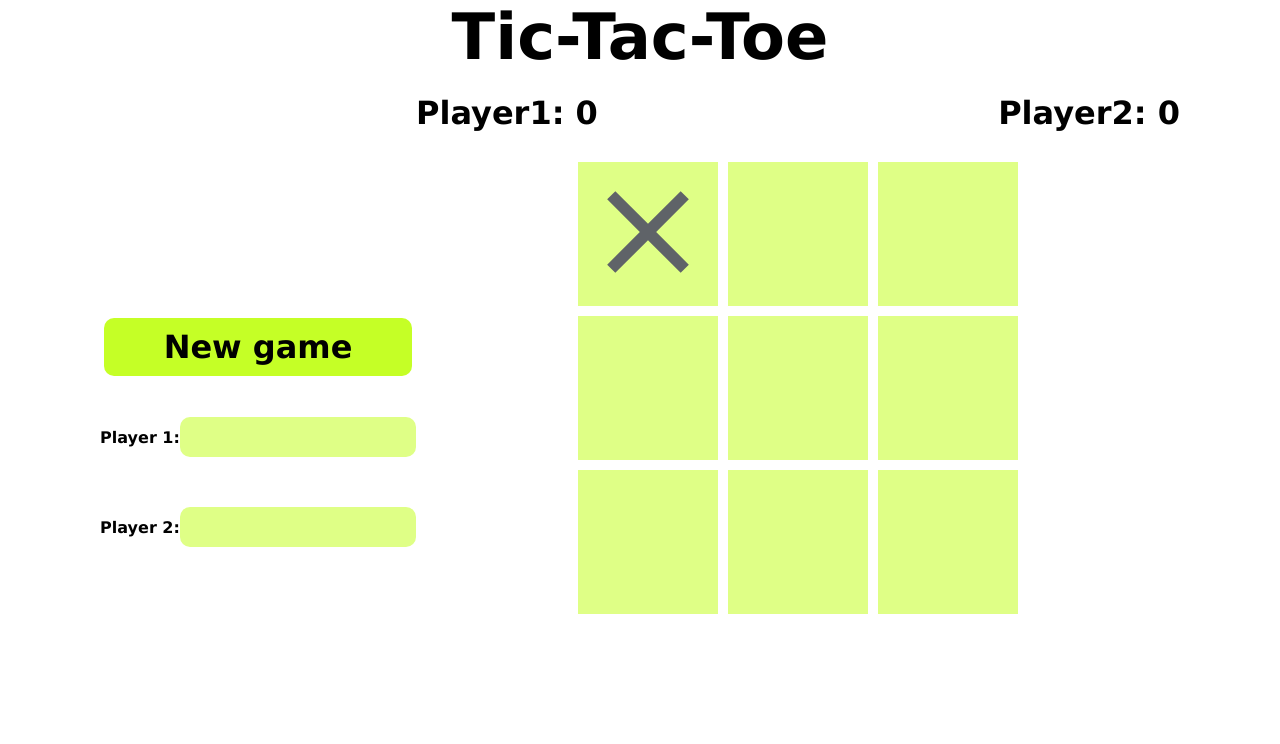
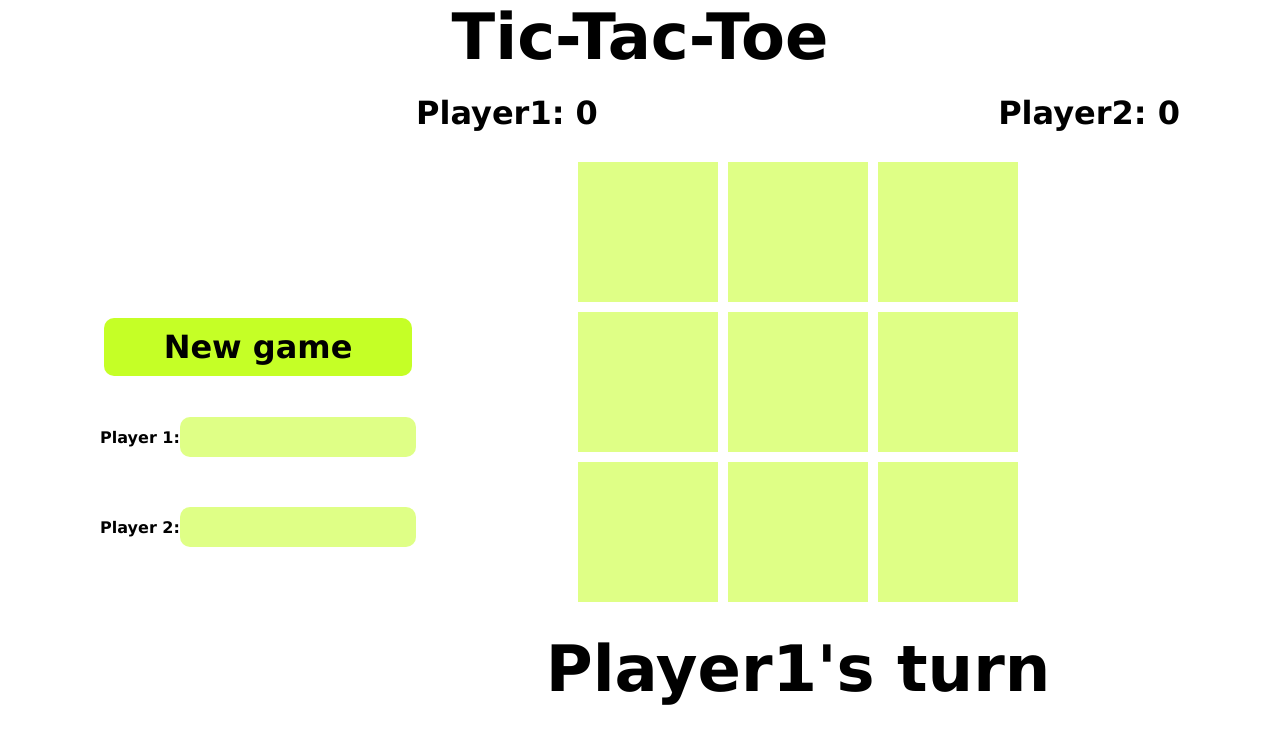
Before and after one commit to Jashbaua/tic-tac-toe, a plain HTML site: page index.html in a window 1280 px wide. Both pictures are taken after a click on the button "New game". Drawn offline with Linux system fonts and the light colour scheme.

Commit message:
Add game rendering functionality

```diff
--- a/index.html
+++ b/index.html
@@ -17,7 +17,7 @@
             <input type="text" name="player2" id="player2" maxlength="12">
         </div>
         <div class="game">
-            <div class="score"><span><span id="player1name">Player1</span>: <span id="player1score">0</span></span><span class="result"></span> <span><span id="player2name">Player2</span>: <span id="player2score">0</span></span></div>
+            <div class="score"><span><span id="player1name">Player1</span>: <span id="player1score">0</span></span><span><span id="player2name">Player2</span>: <span id="player2score">0</span></span></div>
             <div class="board">
                 <div class="cell"><img src="assets/cross.svg" alt="circle"></div>
                 <div class="cell"></div>
@@ -29,6 +29,7 @@
                 <div class="cell"></div>
                 <div class="cell"></div>
             </div>
+            <span class="status"></span>
         </div>
     </main>
     <script src="script.js"></script>
--- a/script.js
+++ b/script.js
@@ -3,12 +3,6 @@ const Game=(function(){
     const Board=(function(){
 
         let board=[]
-
-        function create(){
-            for(let i=0;i<9;i++){
-                board.push('-')
-            }
-        }
 
         function print(){
             for(let i=0;i<3;i++){
@@ -111,8 +105,8 @@ const Game=(function(){
             }
         }
 
-        function getBoard(){}
-        return {create,print,checkWin,updateMove,isFinished,isValidMove,reset,getBoard}
+        function getBoard(){return [...board]}
+        return {print,checkWin,updateMove,isFinished,isValidMove,reset,getBoard}
     })()
 
     let player1
@@ -175,9 +169,15 @@ const Game=(function(){
         printScore()
         Board.print()
     }
+
     function getPlayer1(){return {...player1}}
     function getPlayer2(){return {...player2}}
-    return {start,setPlayer1Name,setPlayer2Name,getPlayer1,getPlayer2,playMove,getBoard:Board.getBoard}
+
+    function getStatus(){
+        return `${activePlayer.name}'s turn`
+    }
+
+    return {start,setPlayer1Name,setPlayer2Name,getPlayer1,getPlayer2,playMove,getBoard:Board.getBoard,getStatus}
 })()
 
 const Ui=(function(){
@@ -191,6 +191,7 @@ const Ui=(function(){
     const player2name=document.querySelector('#player2name')
     const player1score=document.querySelector('#player1score')
     const player2score=document.querySelector('#player2score')
+    const status=document.querySelector('.status')
 
 
     //Binding events
@@ -200,16 +201,33 @@ const Ui=(function(){
     board.addEventListener('click',sendMove)
 
     function renderGame(){
-        let board=Game.getBoard()
+        let currentBoard=Game.getBoard()
         let player1=Game.getPlayer1()
         let player2=Game.getPlayer2()
+        let currentStatus=Game.getStatus()
         player1name.textContent=player1.name
         player2name.textContent=player2.name
         player1score.textContent=player1.score
         player2score.textContent=player2.score
+        board.textContent=''
+        currentBoard.map(addCell)
+        status.textContent=currentStatus
     }
 
-    function newGame(){}
+    function addCell(value){
+        let cell=document.createElement('div')
+        cell.classList.add('cell')
+        board.appendChild(cell)
+        if(value=='x')
+            cell.innerHTML='<img src="assets/cross.svg" alt="cross">'
+        else if(value=='o')
+            cell.innerHTML='<img src="assets/circle.svg" alt="circle">'
+    }
+
+    function newGame(){
+        Game.start()
+        renderGame()
+    }
 
     function updateName(e){
         let value=e.target.value
--- a/style.css
+++ b/style.css
@@ -71,6 +71,10 @@ main{
     grid-template: 1fr 1fr 1fr/1fr 1fr 1fr;
     gap: 10px;
 }
+.status{
+    align-self: center;
+    font-size: 4rem;
+}
 .cell{
     background-color: rgb(223, 255, 134);
 }
```
